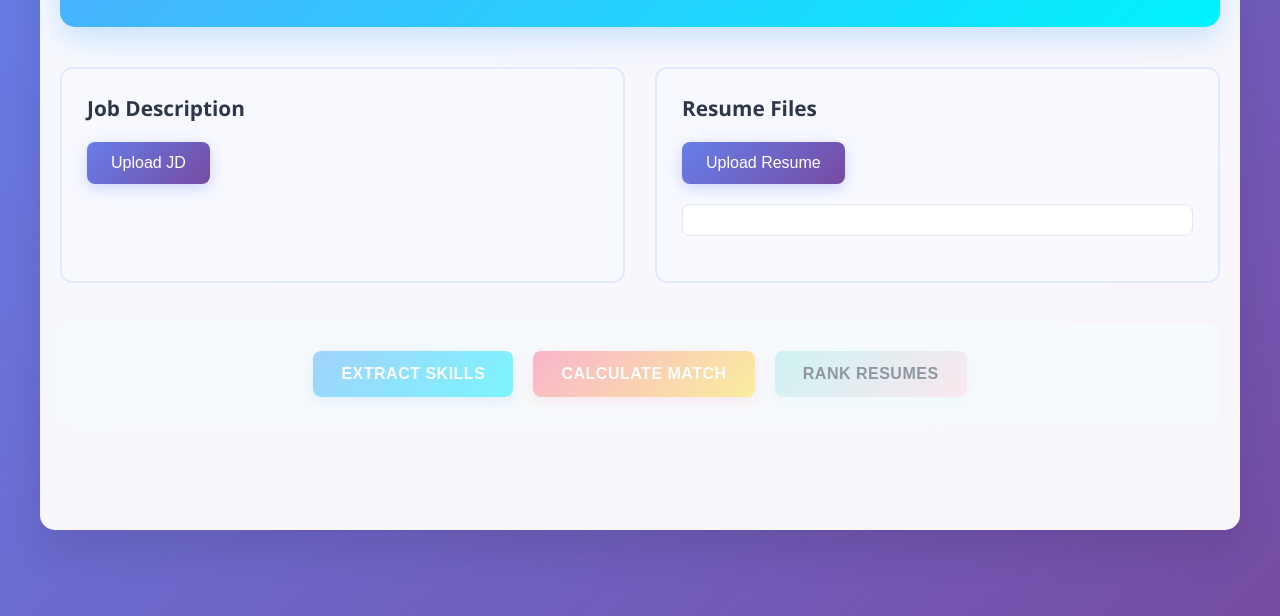
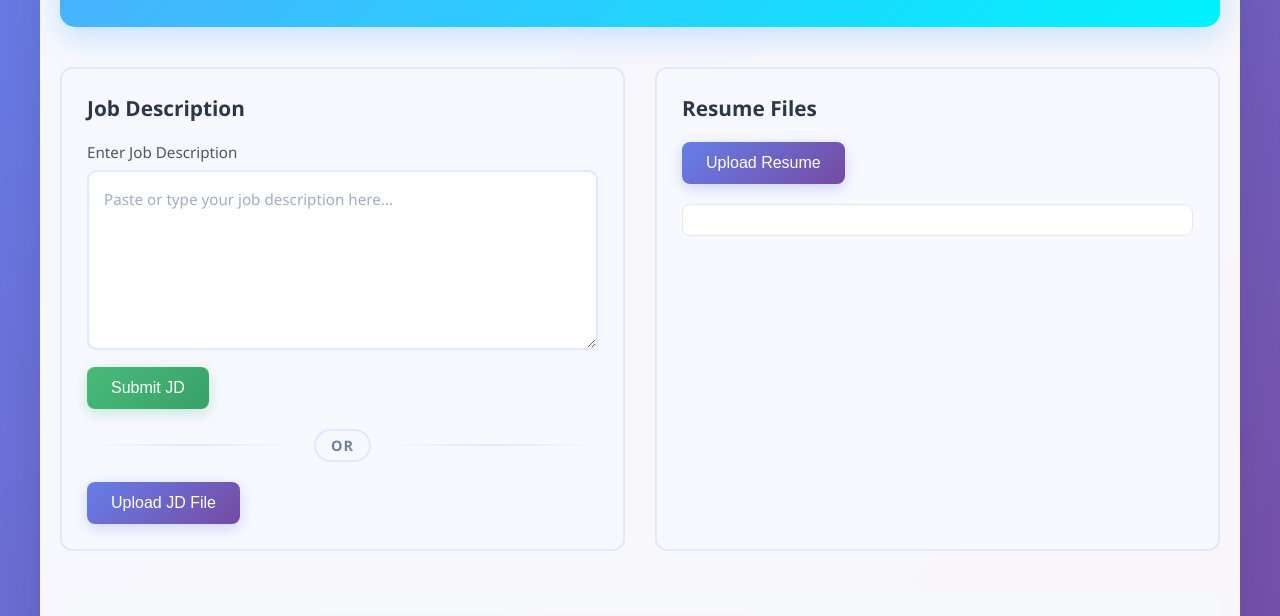
Before and after one commit to MaddiSaiPranav-12/JD-resume-matching-engine, a plain HTML site: page Proj-JDRES-Clean/frontend/index.html in a window 1280 px wide. Shown: the part 162-778 px from the top of the page. Drawn offline with Linux system fonts and the light colour scheme.

Commit message:
Added Texxt box for JD and corresponding js a

```diff
--- a/Proj-JDRES-Clean/frontend/app.js
+++ b/Proj-JDRES-Clean/frontend/app.js
@@ -7,6 +7,11 @@ class MatchingApp {
     }
 
     initializeEventListeners() {
+        // JD Text Input
+        document.getElementById('submitJDTextBtn').addEventListener('click', () => {
+            this.handleJDTextSubmit();
+        });
+
         // JD Upload
         document.getElementById('uploadJDBtn').addEventListener('click', () => {
             document.getElementById('jdFile').click();
@@ -54,6 +59,7 @@ class MatchingApp {
                 this.jdText = result.text;
                 this.jdSkills = []; // Reset skills when new JD uploaded
                 document.getElementById('jdFileInfo').innerHTML = `✓ ${file.name}`;
+                document.getElementById('jdTextInput').value = ''; // Clear textarea when file uploaded
                 this.showStatus('JD uploaded successfully', 'success');
                 this.updateButtonStates();
             } else {
@@ -64,6 +70,30 @@ class MatchingApp {
         } finally {
             this.showLoading(false);
         }
+    }
+
+    handleJDTextSubmit() {
+        const textArea = document.getElementById('jdTextInput');
+        const text = textArea.value.trim();
+
+        if (!text) {
+            this.showStatus('Please enter a job description', 'error');
+            return;
+        }
+
+        if (text.length < 50) {
+            this.showStatus('Job description seems too short. Please provide more details.', 'error');
+            return;
+        }
+
+        this.jdText = text;
+        this.jdSkills = []; // Reset skills when new JD submitted
+        document.getElementById('jdFileInfo').innerHTML = `✓ JD entered manually (${text.length} characters)`;
+        this.showStatus('Job description submitted successfully', 'success');
+        this.updateButtonStates();
+
+        // Clear file input if any file was previously selected
+        document.getElementById('jdFile').value = '';
     }
 
     async handleResumeFileUpload(file) {
@@ -123,7 +153,7 @@ class MatchingApp {
 
     async extractSkills() {
         if (!this.jdText) {
-            this.showStatus('Please upload JD first', 'error');
+            this.showStatus('Please enter or upload a Job Description first', 'error');
             return;
         }
 
--- a/Proj-JDRES-Clean/frontend/index.html
+++ b/Proj-JDRES-Clean/frontend/index.html
@@ -1,11 +1,13 @@
 <!DOCTYPE html>
 <html lang="en">
+
 <head>
     <meta charset="UTF-8">
     <meta name="viewport" content="width=device-width, initial-scale=1.0">
     <title>JD-Resume Matching Engine</title>
     <link rel="stylesheet" href="styles.css">
 </head>
+
 <body>
     <div class="container">
         <header>
@@ -18,9 +20,26 @@
             <section class="upload-section">
                 <div class="upload-group">
                     <h3>Job Description</h3>
+
+                    <!-- Text Input for JD -->
+                    <div class="jd-text-input-wrapper">
+                        <label for="jdTextInput" class="input-label">Enter Job Description</label>
+                        <textarea id="jdTextInput" class="jd-textarea"
+                            placeholder="Paste or type your job description here..." rows="6"></textarea>
+                        <button id="submitJDTextBtn" class="file-btn submit-text-btn">Submit JD</button>
+                    </div>
+
+                    <!-- OR Divider -->
+                    <div class="divider-container">
+                        <div class="divider-line"></div>
+                        <span class="divider-text">OR</span>
+                        <div class="divider-line"></div>
+                    </div>
+
+                    <!-- File Upload for JD -->
                     <div class="file-input-wrapper">
                         <input type="file" id="jdFile" accept=".pdf,.txt,.docx" style="display: none;">
-                        <button id="uploadJDBtn" class="file-btn">Upload JD</button>
+                        <button id="uploadJDBtn" class="file-btn">Upload JD File</button>
                     </div>
                     <div class="file-info" id="jdFileInfo"></div>
                 </div>
@@ -77,4 +96,5 @@
 
     <script src="app.js"></script>
 </body>
+
 </html>
--- a/Proj-JDRES-Clean/frontend/styles.css
+++ b/Proj-JDRES-Clean/frontend/styles.css
@@ -93,6 +93,80 @@ header p {
 
 .file-btn:active {
     transform: translateY(0);
+}
+
+/* JD Text Input Styles */
+.jd-text-input-wrapper {
+    margin-bottom: 15px;
+}
+
+.input-label {
+    display: block;
+    color: #4a5568;
+    font-size: 0.95rem;
+    font-weight: 500;
+    margin-bottom: 8px;
+}
+
+.jd-textarea {
+    width: 100%;
+    padding: 15px;
+    border: 2px solid #e1e8ff;
+    border-radius: 10px;
+    font-family: 'Segoe UI', Tahoma, Geneva, Verdana, sans-serif;
+    font-size: 0.95rem;
+    line-height: 1.6;
+    color: #2d3748;
+    background: white;
+    resize: vertical;
+    min-height: 120px;
+    transition: all 0.3s ease;
+}
+
+.jd-textarea:focus {
+    outline: none;
+    border-color: #4facfe;
+    box-shadow: 0 0 0 3px rgba(79, 172, 254, 0.15);
+}
+
+.jd-textarea::placeholder {
+    color: #a0aec0;
+}
+
+.submit-text-btn {
+    margin-top: 12px;
+    background: linear-gradient(135deg, #48bb78 0%, #38a169 100%) !important;
+    box-shadow: 0 4px 15px rgba(72, 187, 120, 0.3) !important;
+}
+
+.submit-text-btn:hover {
+    box-shadow: 0 6px 20px rgba(72, 187, 120, 0.4) !important;
+}
+
+/* OR Divider Styles */
+.divider-container {
+    display: flex;
+    align-items: center;
+    margin: 20px 0;
+    gap: 15px;
+}
+
+.divider-line {
+    flex: 1;
+    height: 2px;
+    background: linear-gradient(90deg, transparent, #e1e8ff, transparent);
+}
+
+.divider-text {
+    color: #718096;
+    font-size: 0.9rem;
+    font-weight: 600;
+    text-transform: uppercase;
+    letter-spacing: 1px;
+    padding: 5px 15px;
+    background: #f8f9ff;
+    border-radius: 20px;
+    border: 2px solid #e1e8ff;
 }
 
 .uploaded-files {
```
Also changed, not shown: 5 other files.
